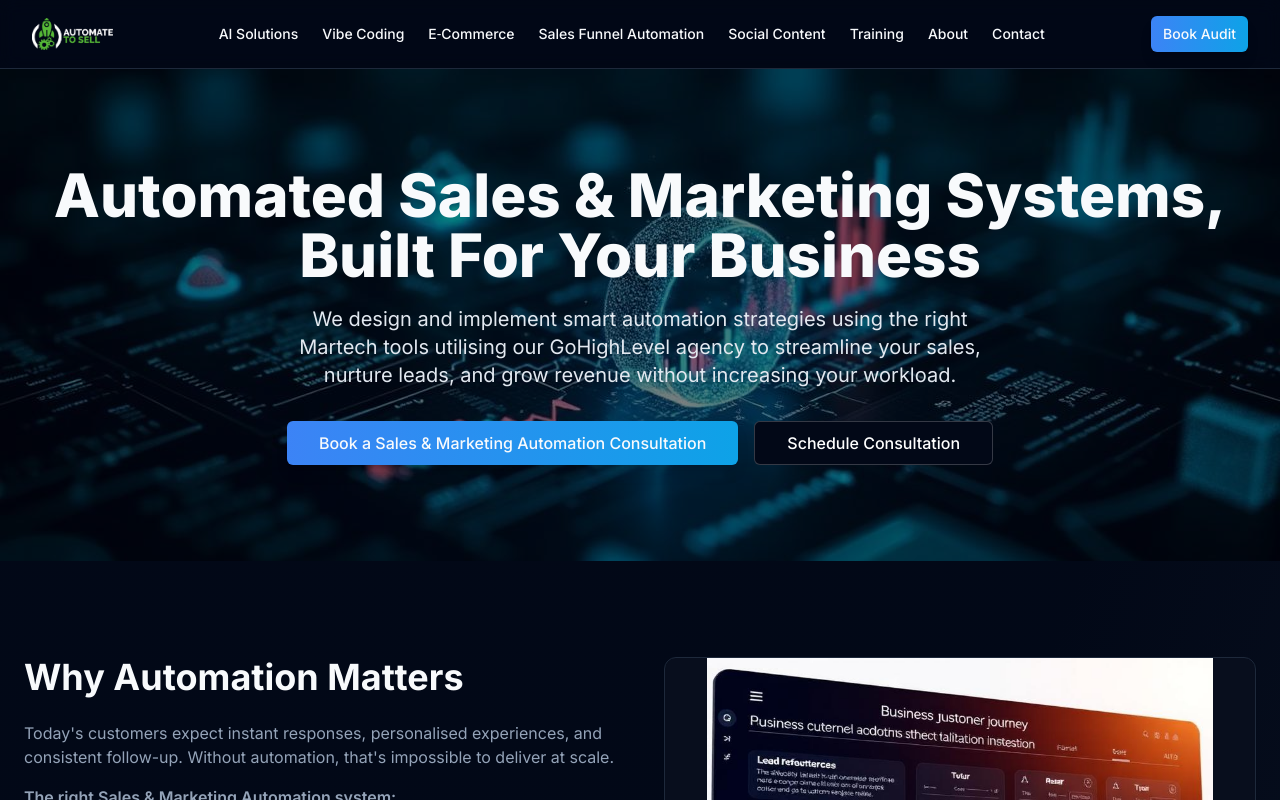
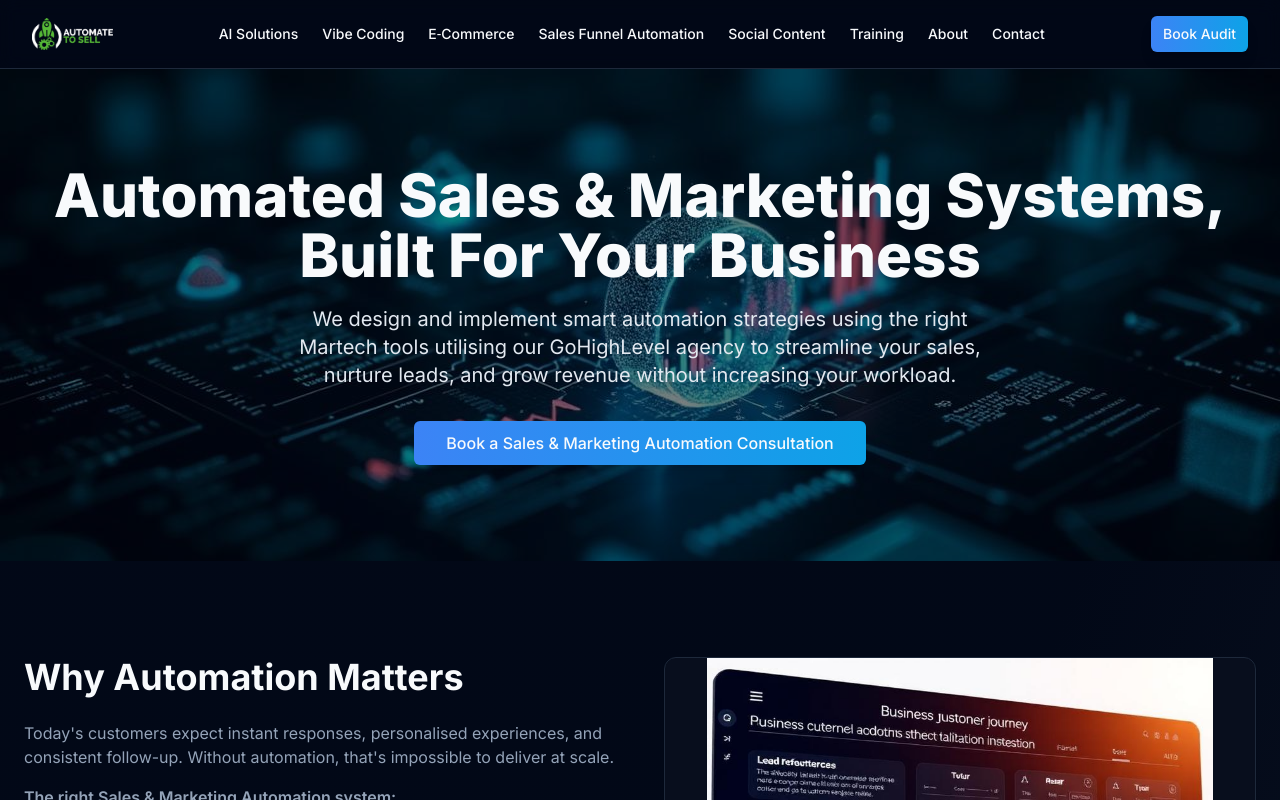
Before and after one commit to ATSUK-23/ats-website, a React (Vite) app: page /sales-funnel-automation in a window 1280 px wide. Shown: the top 800 px of the page. Built offline with nearby package versions, Linux system fonts and the light colour scheme.

Commit message:
Remove 'Schedule Consultation' button
Removed the 'Schedule Consultation' button from the 'Sales Funnel Automation' and 'Social Content' pages.

```diff
--- a/src/components/sections/HeroSection.tsx
+++ b/src/components/sections/HeroSection.tsx
@@ -11,6 +11,7 @@ interface HeroSectionProps {
     primary?: string;
     secondary?: string;
   };
+  hideSecondaryButton?: boolean;
 }
 export const HeroSection = ({
   title,
@@ -20,7 +21,8 @@ export const HeroSection = ({
   backgroundImage,
   className = "",
   children,
-  customButtonClasses
+  customButtonClasses,
+  hideSecondaryButton = false
 }: HeroSectionProps) => {
   return <section className={`relative overflow-hidden ${className}`} style={{
     backgroundImage: backgroundImage ? `url(${backgroundImage})` : 'none',
@@ -48,6 +50,7 @@ export const HeroSection = ({
               {ctaText}
             </Button>
           </a>
+          {!hideSecondaryButton && (
             <Button
               variant="outline"
               size="lg"
@@ -55,6 +58,7 @@ export const HeroSection = ({
             >
               Schedule Consultation
             </Button>
+          )}
         </div>
 
         {children}
--- a/src/pages/SalesFunnelAutomation.tsx
+++ b/src/pages/SalesFunnelAutomation.tsx
@@ -22,7 +22,7 @@ const SalesFunnelAutomation = () => {
       <SiteHeader />
 
       <main>
-        <HeroSection title="Automated Sales & Marketing Systems, Built for Your Business" subtitle="We design and implement smart automation strategies using the right Martech tools utilising our GoHighLevel agency to streamline your sales, nurture leads, and grow revenue without increasing your workload." ctaText="Book a Sales & Marketing Automation Consultation" ctaLink="https://www.automatetosell.com/ats-application" backgroundImage={salesHeroImage} />
+        <HeroSection title="Automated Sales & Marketing Systems, Built for Your Business" subtitle="We design and implement smart automation strategies using the right Martech tools utilising our GoHighLevel agency to streamline your sales, nurture leads, and grow revenue without increasing your workload." ctaText="Book a Sales & Marketing Automation Consultation" ctaLink="https://www.automatetosell.com/ats-application" backgroundImage={salesHeroImage} hideSecondaryButton />
 
         <SplitSection title="Why Automation Matters" image={automationBenefitsImage} imageAlt="Business automation benefits and 24/7 lead response" description={<div className="space-y-4">
               <p>Today's customers expect instant responses, personalised experiences, and consistent follow-up.
--- a/src/pages/SocialContent.tsx
+++ b/src/pages/SocialContent.tsx
@@ -45,6 +45,7 @@ const SocialContent = () => {
           ctaText="Book Your Social Content Strategy Call"
           ctaLink="https://calendly.com/automatetosell"
           backgroundImage="/lovable-uploads/09efc9f0-7701-4022-a165-746abba2ea45.png"
+          hideSecondaryButton
         />
 
         {/* Original Hero Content Section */}
```
Lines whose indentation alone changed are shown as unchanged.
